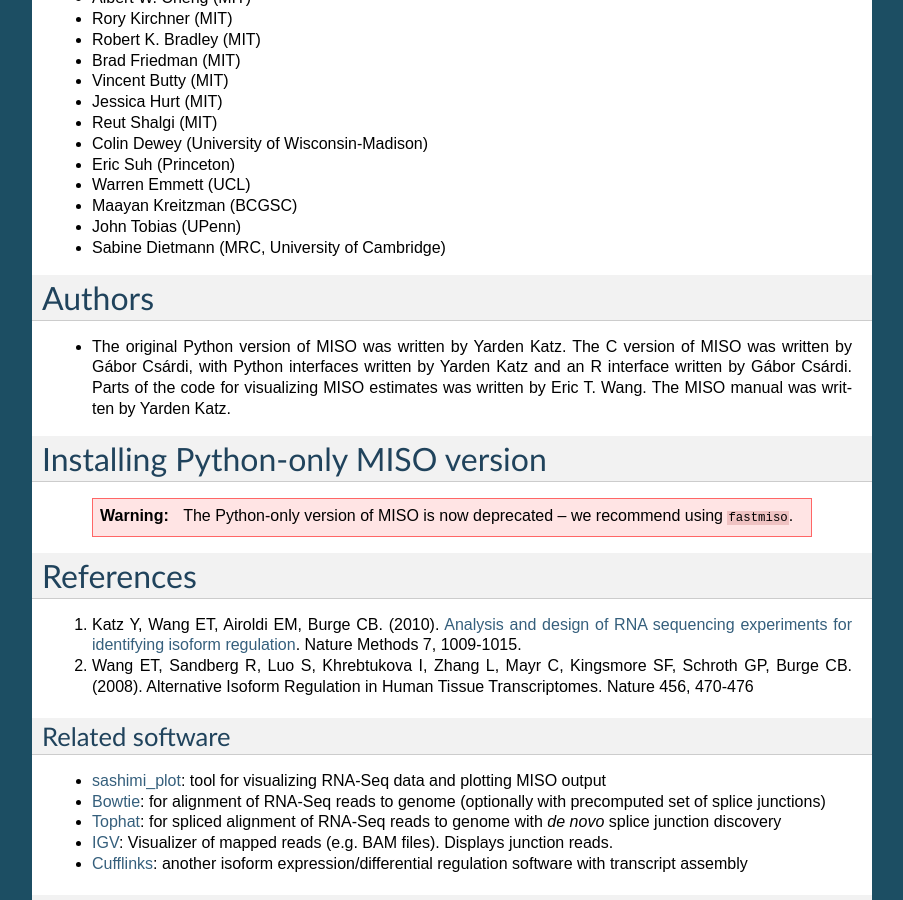
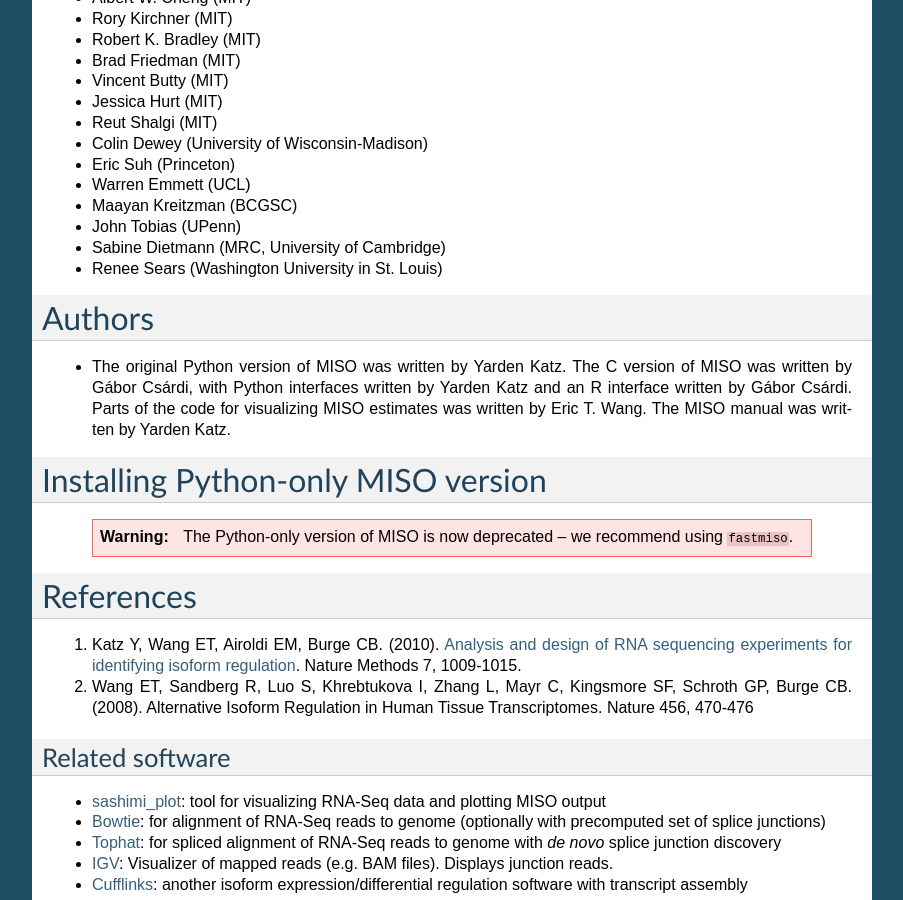
Before and after one commit to yarden/MISO, a Sphinx documentation site: the page built from docs/source/index.rst, in a window 1280 px wide and 900 px high, scrolled down 31040 px. Shown: the whole window, without its empty margins (198-1101 px from the left). Built offline with Sphinx 7.4.7, drawn with Linux system fonts in a browser that asks for light colours; pages that are not in the unit, such as notebooks, are missing from menus; part of the change alters nothing that is shown; some of the changed text lies outside the part shown.

Commit message:
Strandedness potential fix. Still lacking a good unit test

```diff
--- a/docs/source/index.rst
+++ b/docs/source/index.rst
@@ -1088,7 +1088,7 @@ Updates
 
 **2015**
 
-* **Fri, Feb 20**: Released ``0.5.3``, which fixes a bug in processing stranded reads. Thanks to Renee Sears.
+* **Thur, March 4**: Released ``0.5.3``, which fixes a bug in processing stranded reads. Thanks to Renee Sears.
 
 **2014**
 
@@ -1469,6 +1469,7 @@ for suggesting many improvements, or for creating useful software used by MISO:
 * Maayan Kreitzman (BCGSC)
 * John Tobias (UPenn)
 * Sabine Dietmann (MRC, University of Cambridge)
+* Renee Sears (Washington University in St. Louis)
 
 Authors
 =======
```
